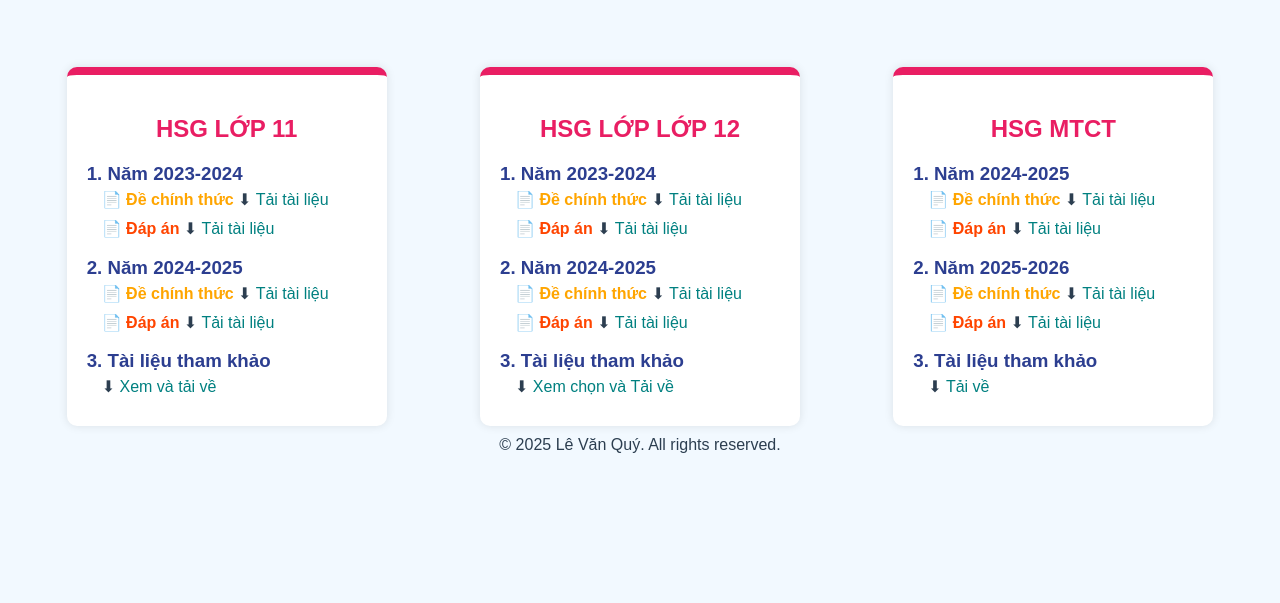
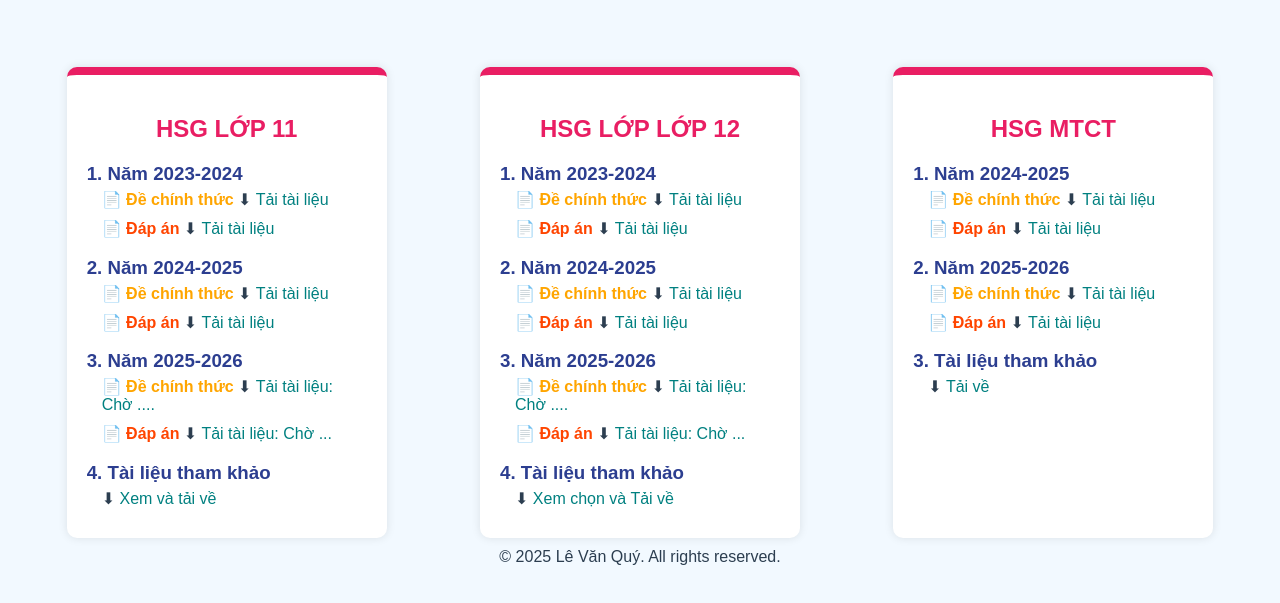
Before and after one commit to levanquybson/dethihsg, a plain HTML site: page index.html in a window 1280 px wide. Shown: the part 175-778 px from the top of the page. Drawn offline with Linux system fonts and the light colour scheme.

Commit message:
Update index.html

```diff
--- a/index.html
+++ b/index.html
@@ -117,7 +117,10 @@
     <h3>2. Năm 2024-2025</h3>
     <div class="item">📄 <span class="official">Đề chính thức</span> ⬇ <a class="link" href="de112425.docx">Tải tài liệu</a></div>
     <div class="item">📄 <span class="answer">Đáp án</span> ⬇ <a class="link" href="da112425.docx">Tải tài liệu</a></div>
-    <h3>3. Tài liệu tham khảo</h3>
+    <h3>3. Năm 2025-2026</h3>
+    <div class="item">📄 <span class="official">Đề chính thức</span> ⬇ <a class="link" href="de112526.docx">Tải tài liệu: Chờ ....</a></div>
+    <div class="item">📄 <span class="answer">Đáp án</span> ⬇ <a class="link" href="da112526.docx">Tải tài liệu: Chờ ...</a></div>
+    <h3>4. Tài liệu tham khảo</h3>
     <div class="item">⬇ <a class="link" href="https://drive.google.com/drive/folders/1c91LUmlgCSJwYh2579V-SwXEWNURvLpk">Xem và tải về</a></div>
   </div>
 
@@ -130,7 +133,10 @@
     <h3>2. Năm 2024-2025</h3>
     <div class="item">📄 <span class="official">Đề chính thức</span> ⬇ <a class="link" href="de122425t.docx">Tải tài liệu</a></div>
     <div class="item">📄 <span class="answer">Đáp án</span> ⬇ <a class="link" href="da122425t.docx">Tải tài liệu</a></div>
-    <h3>3. Tài liệu tham khảo</h3>
+    <h3>3. Năm 2025-2026</h3>
+    <div class="item">📄 <span class="official">Đề chính thức</span> ⬇ <a class="link" href="de122526.docx">Tải tài liệu: Chờ ....</a></div>
+    <div class="item">📄 <span class="answer">Đáp án</span> ⬇ <a class="link" href="da122526.docx">Tải tài liệu: Chờ ...</a></div>
+    <h3>4. Tài liệu tham khảo</h3>
     <div class="item">⬇ <a class="link" href="https://drive.google.com/drive/folders/1YoE0PKIS5VgQ6bRRvDp95tCYZCKyfiDD">Xem chọn và Tải về</a></div>
   </div>
 
```
